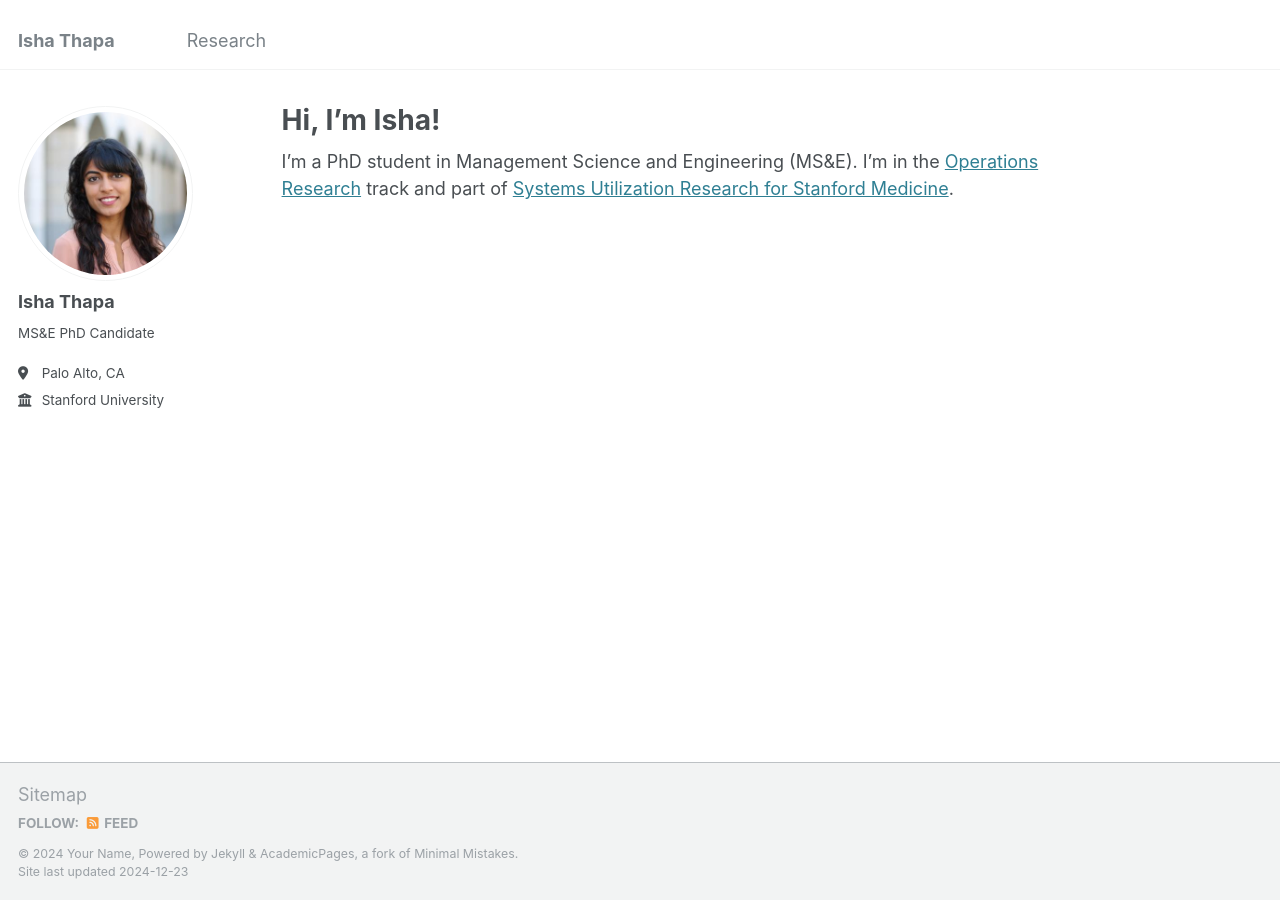
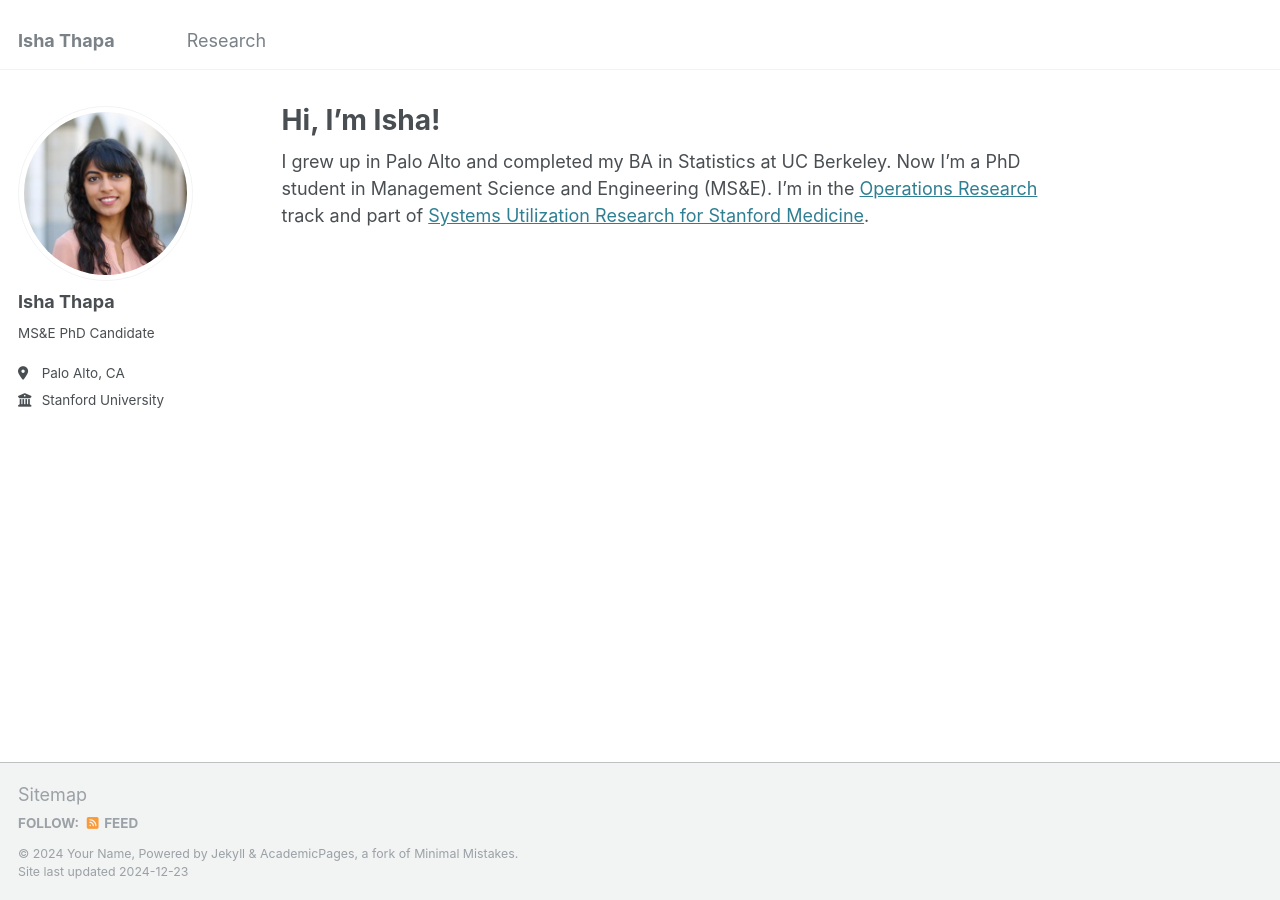
Before and after one commit to ishathapa/ishathapa.github.io, a Jekyll site: the page built from _pages/about.md, in a window 1280 px wide. Built offline with Jekyll 4.4.1, drawn with Linux system fonts in a browser that asks for light colours.

Commit message:
Update about.md

```diff
--- a/_pages/about.md
+++ b/_pages/about.md
@@ -7,4 +7,4 @@ redirect_from:
   - /about.html
 ---
 
-I'm a PhD student in Management Science and Engineering (MS&E). I'm in the [Operations Research](https://or.stanford.edu/) track and part of [Systems Utilization Research for Stanford Medicine](https://surf.stanford.edu/).
+I grew up in Palo Alto and completed my BA in Statistics at UC Berkeley. Now I'm a PhD student in Management Science and Engineering (MS&E). I'm in the [Operations Research](https://or.stanford.edu/) track and part of [Systems Utilization Research for Stanford Medicine](https://surf.stanford.edu/).
```
